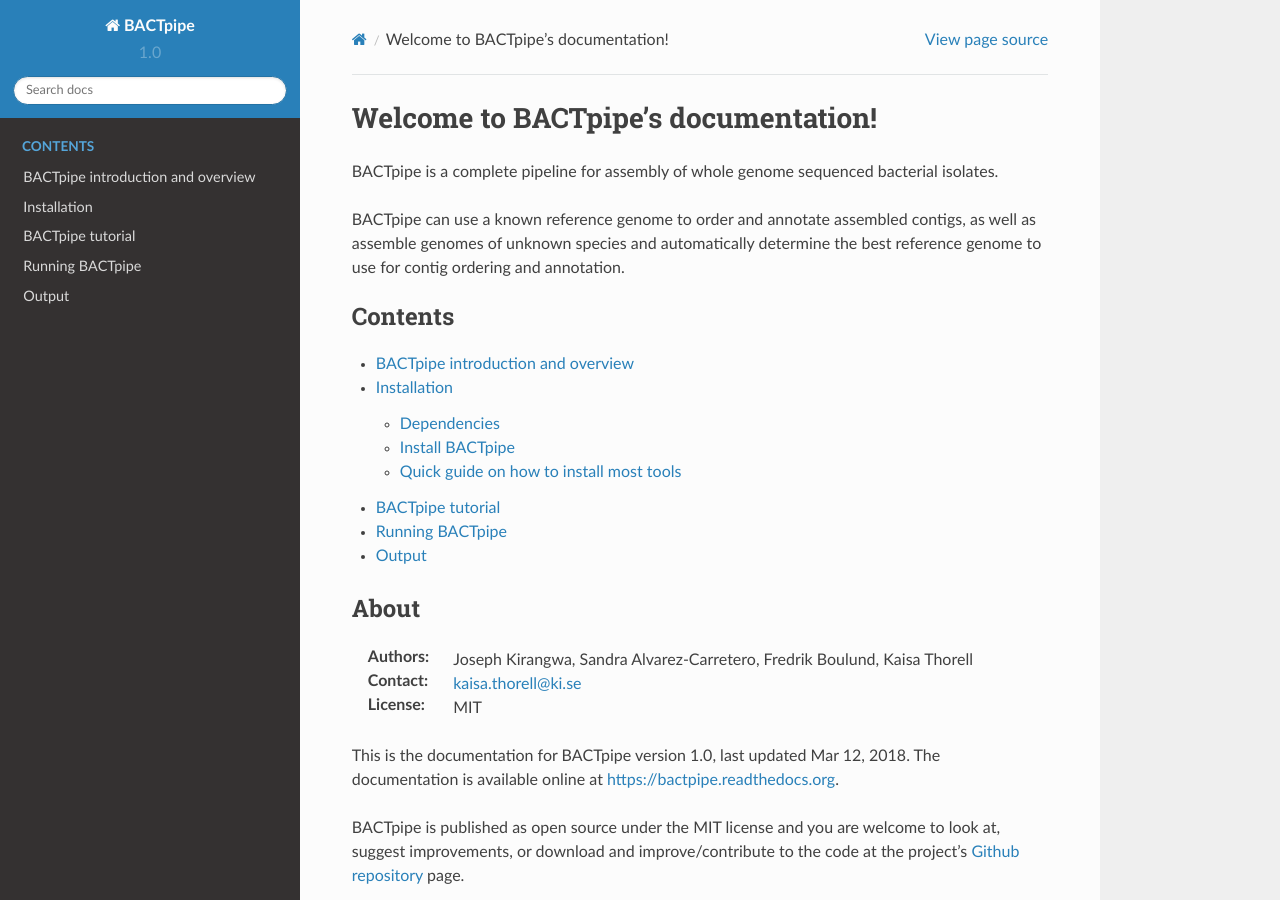
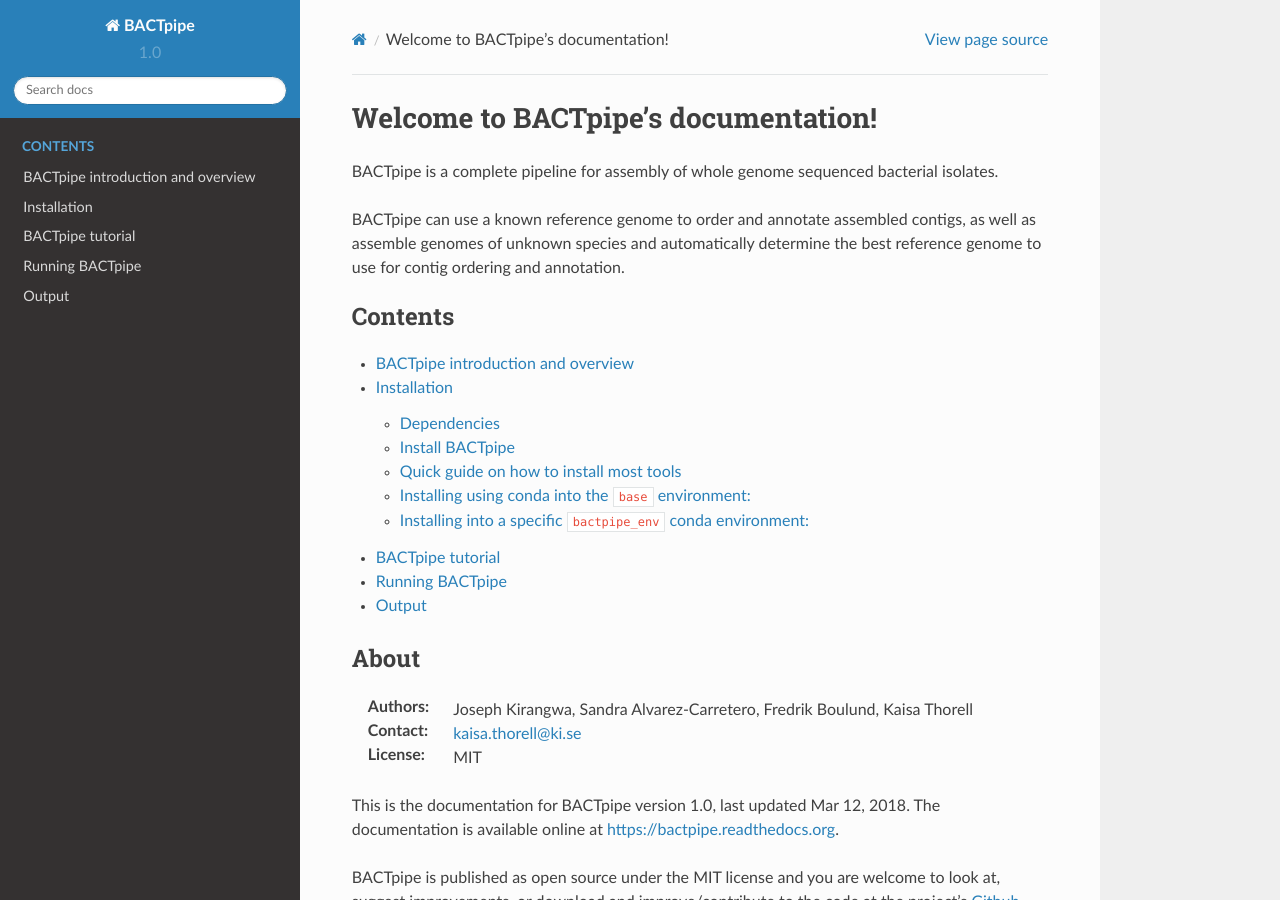
Before and after one commit to ctmrbio/BACTpipe, a Sphinx documentation site: the page built from docs/source/index.rst, in a window 1280 px wide and 900 px high. Built offline with Sphinx 7.4.7 and the Read the Docs theme 2.0.0, drawn with Linux system fonts in a browser that asks for light colours.

Commit message:
updated conda installation

```diff
--- a/docs/source/installation.rst
+++ b/docs/source/installation.rst
@@ -48,3 +48,18 @@
 6. FastQC: https://anaconda.org/biobuilds/fastqc
 7. signalP: http://www.cbs.dtu.dk/cgi-bin/nph-sw_request?signalp
 8. prokka: https://github.com/tseemann/prokka#installation
+
+Installing using conda into the ``base`` environment:
+*****************************************************
+
+``(base)$ conda install java mash multiqc shovill bbmap fastqc``
+
+
+Installing into a specific ``bactpipe_env`` conda environment:
+**************************************************************
+
+``$ conda create -n bactpipe_env python=3 java mash multiqc shovill bbmap fastqc
+  $ conda activate bactpipe_env
+  (bactpipe_env)$``
+
+N.B Note that ``signalP`` is not available for installation via conda, and must be installed manually according to instructions from the ``signalP`` authors.
```
